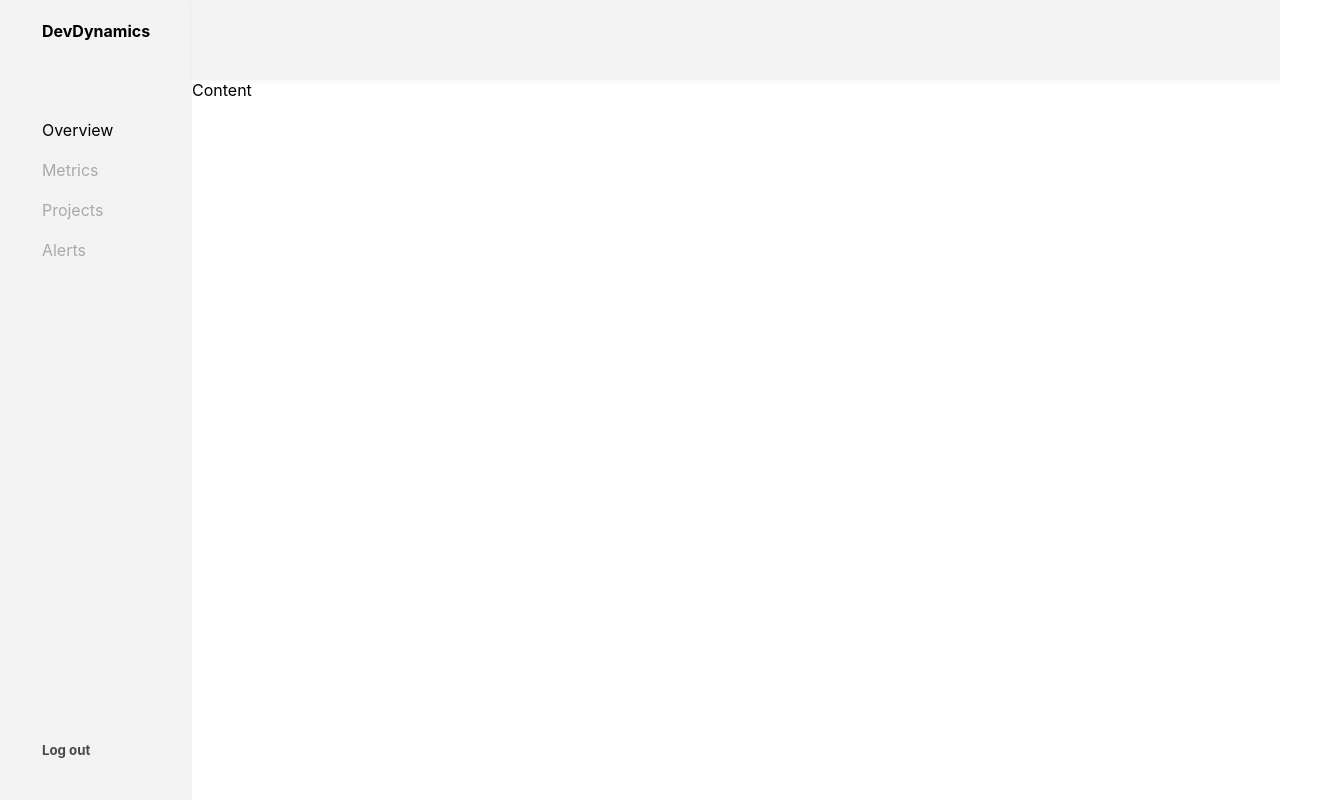
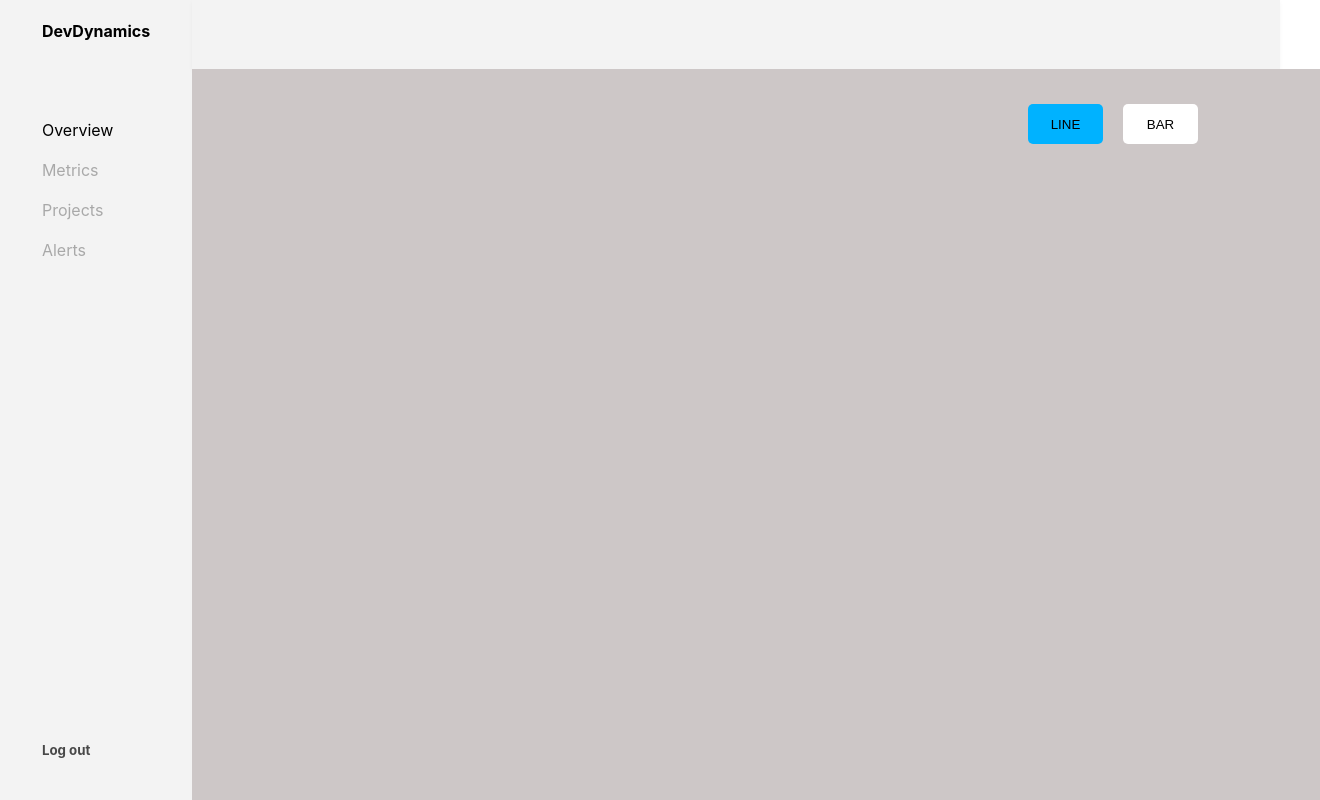
Before and after one commit to priyanshi0799/devDynamics, a React (Create React App) app: page / in a window 1280 px wide. Shown: the whole page, 1320 px wide, since content can reach past the window. Built offline with nearby package versions, Linux system fonts and the light colour scheme.

Commit message:
Button component created

```diff
--- a/src/Components/Content/Content.tsx
+++ b/src/Components/Content/Content.tsx
@@ -1,3 +1,30 @@
+import styled from 'styled-components';
+import { Button } from '../../Reusables/Button';
+
+const ParentDiv = styled.div`
+    width: 100%;
+    height: 100%;
+    background-color: #cdc7c7;
+    display: flex;
+    flex-direction: column;
+    padding: 20px;
+`;
+
+const ButtonWrapper = styled.div`
+    align-self: flex-end;
+    display: flex;
+    gap: 20px;
+    width: 25%;
+    padding: 15px 0px;
+`;
+
 export const Content = () => {
-    return <div>Content</div>;
+    return (
+        <ParentDiv>
+            <ButtonWrapper>
+                <Button label="LINE" isActive={true} click={() => {}} />
+                <Button label="BAR" isActive={false} click={() => {}} />
+            </ButtonWrapper>
+        </ParentDiv>
+    );
 };
--- a/src/Components/SideDrawer/SideDrawerStyle.ts
+++ b/src/Components/SideDrawer/SideDrawerStyle.ts
@@ -20,7 +20,7 @@ export const NavLinks = styled.p<{ isActive: boolean }>`
     font-size: 16px;
     color: #000;
     cursor: pointer;
-    opacity: ${(props: any) => (props.isActive === true ? 1 : 0.3)}; ;
+    opacity: ${(props: any) => (props.isActive === true ? 1 : 0.3)};
 `;
 
 export const LogoutText = styled.h5`
--- a/src/Reusables/Button.tsx
+++ b/src/Reusables/Button.tsx
@@ -1,3 +1,29 @@
-export const Button = () => {
-    return <div>Button</div>;
+import styled from 'styled-components';
+
+const ButtonWrapper = styled.button<{ isActive: boolean }>`
+    width: 75px;
+    height: 40px;
+    cursor: pointer;
+    color: #000;
+    border: none;
+    outline: none;
+    background-color: ${(props: any) =>
+        props.isActive === true ? '#00b2ff' : 'white'};
+    border-radius: 5px;
+`;
+
+export const Button = ({
+    label,
+    click,
+    isActive,
+}: {
+    label: string;
+    click: Function;
+    isActive: boolean;
+}) => {
+    return (
+        <ButtonWrapper onClick={() => click()} isActive={isActive}>
+            {label}
+        </ButtonWrapper>
+    );
 };
```
